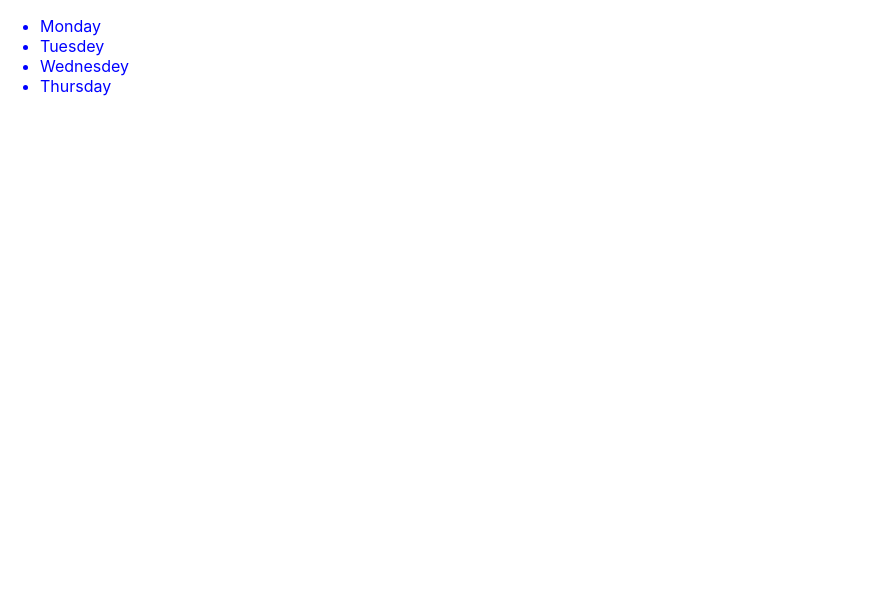
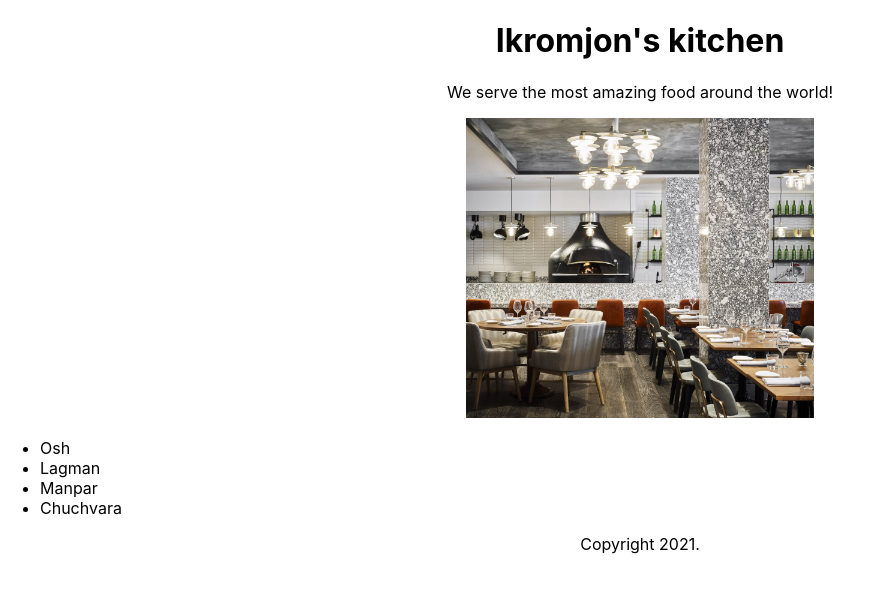
Before and after one commit to Ikromjon1998/ReactJS-essentials, a React (Create React App) app in the folder react-essentials/: page / in a window 1280 px wide. Shown: the top 592 px of the page, without its empty margins (0-872 px from the left). Built offline with nearby package versions, Linux system fonts and the light colour scheme.

Commit message:
Section 3 is completed.

```diff
--- a/react-essentials/src/App.js
+++ b/react-essentials/src/App.js
@@ -1,23 +1,64 @@
-import logo from './logo.svg';
+//import logo from './logo.svg';
 import './App.css';
+import restaurant from './restaurant.jpeg'
+
+function Header(props) {
+  return(
+    <header>
+      <h1>{props.name}'s kitchen</h1>
+    </header>
+  );
+}
+function Main (props) {
+  return (
+    <section>
+      <p>We serve the most {props.adjective} food around the world!</p>
+      <img
+        src={restaurant}
+        height={300}
+        alt="Interier in a restaurant"
+      />
+
+      <ul style={{textAlign: 'left'}}>
+        {
+          props.dishes.map(
+            (dish) => <li key={dish.id}>{dish.title}</li>
+          )
+        }
+      </ul>
+    </section>
+  )
+}
+function Footer (props){
+  return (
+    <footer>
+      <p>Copyright {props.year}.</p>
+    </footer>
+  );
+}
+
+const dishes = [
+  "Osh",
+  "Lagman",
+  "Manpar",
+  "Chuchvara"
+];
+
+const dishObjects = dishes.map((dish, i) => ({
+  id: i,
+  title: dish
+}));
+// console.log(dishObjects);
+
+
+
 
 function App() {
   return (
     <div className="App">
-      <header className="App-header">
-        <img src={logo} className="App-logo" alt="logo" />
-        <p>
-          Edit <code>src/App.js</code> and save to reload.
-        </p>
-        <a
-          className="App-link"
-          href="https://reactjs.org"
-          target="_blank"
-          rel="noopener noreferrer"
-        >
-          Learn React
-        </a>
-      </header>
+      <Header name="Ikromjon" />
+      <Main adjective="amazing" dishes={dishObjects} />
+      <Footer year={new Date().getFullYear()} />
     </div>
   );
 }
--- a/react-essentials/src/index.js
+++ b/react-essentials/src/index.js
@@ -2,18 +2,12 @@ import React from 'react';
 import ReactDOM from 'react-dom';
 import './index.css';
 import App from './App';
-import { buildQueries } from '@testing-library/dom';
+// import { buildQueries } from '@testing-library/dom';
 // import reportWebVitals from './reportWebVitals';
 
+
 ReactDOM.render(
-  React.createElement(
-    "ul",
-    {style: {color: "blue"}},
-    React.createElement("li", null, "Monday"),
-    React.createElement("li", null, "Tuesdey"),
-    React.createElement("li", null, "Wednesdey"),
-    React.createElement("li", null, "Thursday")
-  ),
+  <App />,
   document.getElementById('root')
 );
 
```
Also changed, not shown: react-essentials/src/restaurant.jpeg (added), 1 other file (tests, documents, lock files or other folders).
